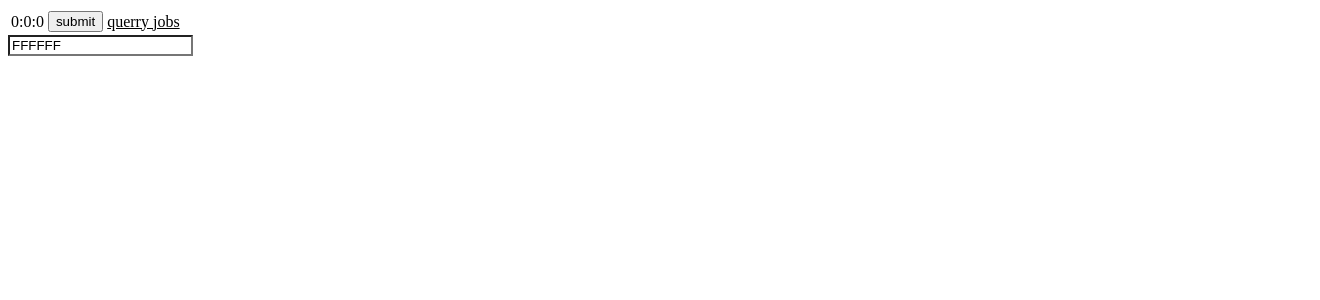
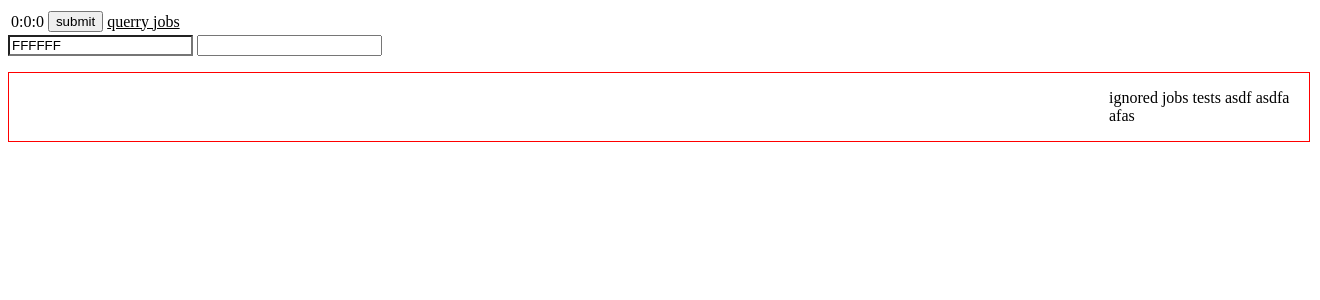
Before and after one commit to sinoory/dijango-jobfind, a Django app: page /jobfind/index in a window 1320 px wide. Shown: the top 300 px of the page. Run offline with Django 3.2, Linux system fonts and the light colour scheme; data that the repository does not hold is empty; parts of the project's set-up code (start-up, migrations or seed data) failed here and were passed over; some libraries are stand-ins or nearby versions.

Commit message:
some fix before

```diff
--- a/jobfind/templates/jobfind/b.html
+++ b/jobfind/templates/jobfind/b.html
@@ -7,6 +7,14 @@
             color:#000000;
             text-decoration:underline;
         }
+        .clearfix:after {
+            content: ".";
+            display: block;
+            height: 0;
+            clear: both;
+            visibility: hidden;
+        }
+
         </style>
         <script language="javascript">
         var startId=0;
@@ -17,17 +25,19 @@
             $("#console").text(msg);
         }
 
+        PREV_KEYCODE=37
+        NEXT_KEYCODE=39
         function keyDown(e) {
             var keycode = e.which;
             var realkey = String.fromCharCode(e.which);
             var t="keycode: " + keycode + " charcode: " + realkey;
             dbg(t);
-            if(keycode==37){ //prev
+            if(keycode==PREV_KEYCODE){ //prev
                 current-=1;
                 if(current<startId){current=startId}
                 $("#idcur").text(current);
                 showRcd(current);
-            }else if(keycode==39){//next
+            }else if(keycode==NEXT_KEYCODE){//next
                 current+=1;
                 if(current>endId){current=endId}
                 $("#idcur").text(current);
@@ -46,6 +56,12 @@
             }
 
             //alert("keycode: " + keycode + " charcode: " + realkey);
+        }
+        function shouldIngoreJob(job){
+            for(var i in mIgnoreKeys){
+                if(job.job.indexOf(mIgnoreKeys[i])>=0){
+                }
+            }
         }
         function showRcd(id){
              var aj = $.ajax( {
@@ -119,7 +135,14 @@
             $("#idstart").text(startId+":")
             $("#idend").text(":"+endId)
             $("#idtextareacur").hide()
+            $("#idIgoreKeys").val(localStorage.ignoreKeys)
         });
+        function changeIngoreKeys(){
+            var keys=$("#idIgoreKeys").val()
+            dbg("changeIngoreKeys keys="+keys)
+            mIgnoreKeys=keys.split(" ")
+            localStorage.ignoreKeys=keys
+        }
         function test(){
             //dbg(unescape("{\u82e5\u9690\u82e5\u73b0}"))
             //dbg(unescape("\u5408\u80a5\u4e2d\u7ee7\u4fe1\u606f\u79d1\u6280\u6709\u9650\u516c\u53f8"))
@@ -176,12 +199,15 @@
         </table>
         <!-- http://jscolor.com/try.php#onchange  -->
         <input id='idcolorpicker' class='color'  onchange="changeBkColor(this.color)">
+        <input type='text' id='idIgoreKeys' onchange="changeIngoreKeys()">
         <!--
         <button onclick='test()'>test2</button>
         -->
         <p></p>
         <p></p>
         <p></p>
+            <div style="width:1300px;border:1px solid red;" class="clearfix">
+            <div id='idivJob' style="width:1100px;float:left;">
                 <table><tr><td id='jstate'></td><td id='job'></td><td id='idjloc'></td></tr></table>
                 <table><tr><td id='coname'></td><td id='idCompScore'></td></tr></table>
                 <p id='codesc'></p>
@@ -192,5 +218,10 @@
                 <p id='jobdesc'></p>
                 <p id="console"></p>
                 <p id='content' ></p>
+            </div>
+            <div id='idivIgnoredJob' style="width:200px;float:left;border:1px;">
+                <p>ignored jobs tests asdf asdfa afas</p>
+            </div>
+        </div>
     </body>
 </html>
--- a/jobfind/templates/jobfind/q.html
+++ b/jobfind/templates/jobfind/q.html
@@ -472,6 +472,7 @@
 
 工作地点
 <input name='idJobArea' type='checkbox' value="020000" checked="ture">上海</input>
+<input name='idJobArea' type='checkbox' value="080200">杭州</input>
 <input name='idJobArea' type='checkbox' value="040000">深圳</input>
 <input name='idJobArea' type='checkbox' value="030200">广州</input>
 <input name='idJobArea' type='checkbox' value="030000">广东省（除深圳）</input>
```
Also changed, not shown: 2 other files. Lines whose indentation alone changed are shown as unchanged.
